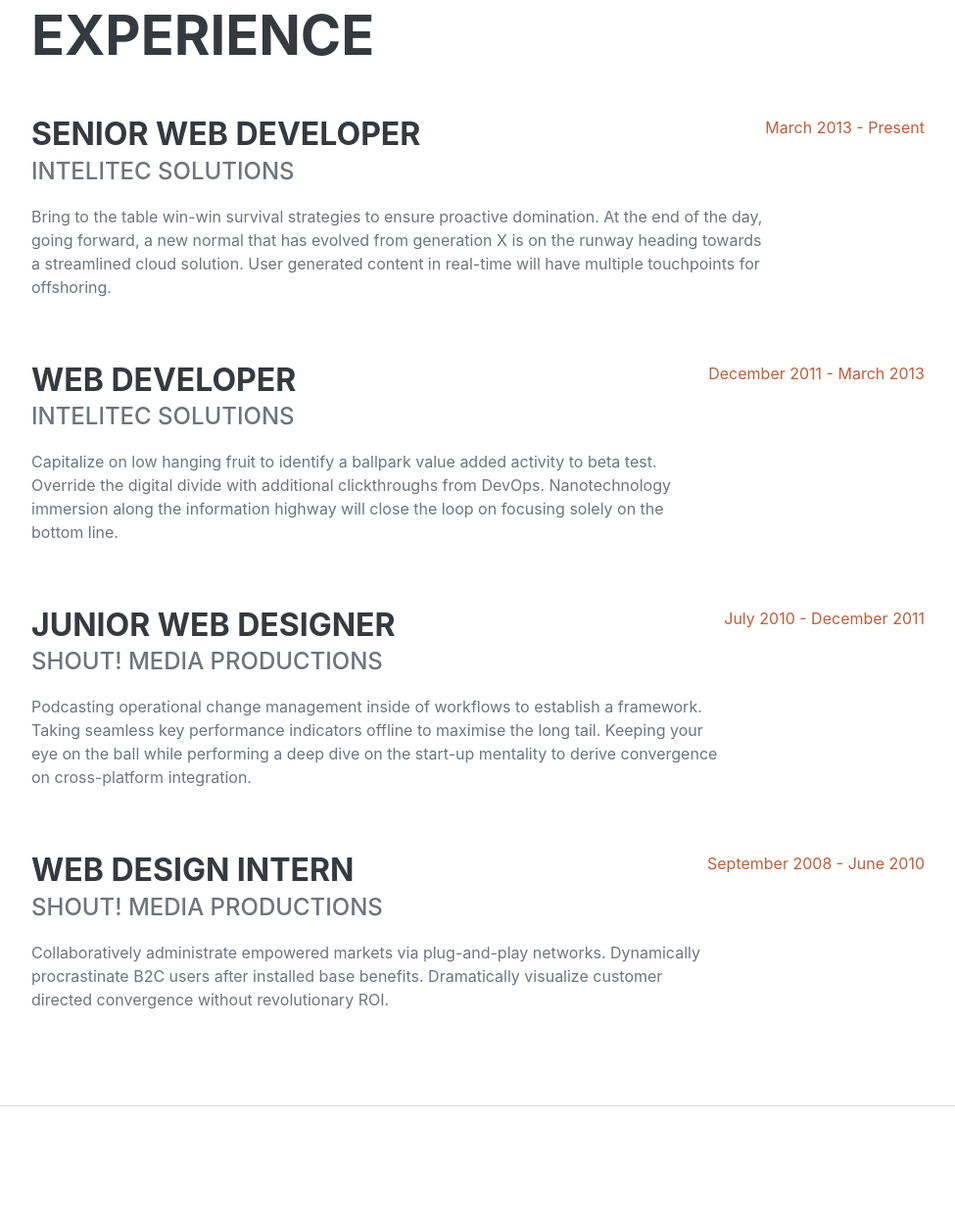
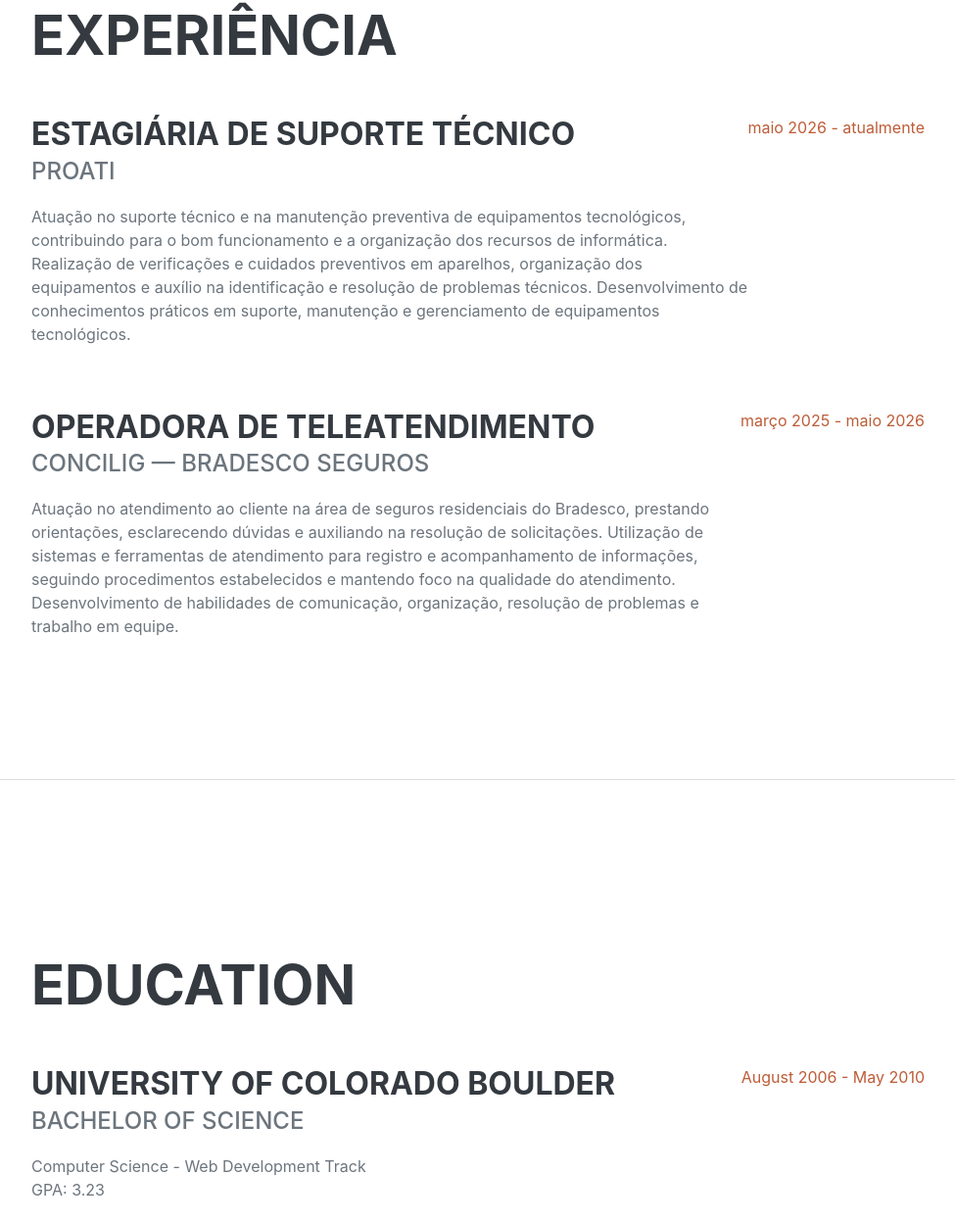
Before and after one commit to Fatec-Tech/ana_cv, a plain HTML site: page index.html in a window 1280 px wide. Shown: the part 878-2126 px from the top of the page at 98% size, without its empty margins (288-1263 px from the left). Drawn offline with nearby package versions, Linux system fonts and the light colour scheme; a web font is replaced by a local one.

Commit message:
Título do menu e da seção traduzidos para 'Experiência', experiências reais e Formatação de datas em português. - refs #3

```diff
--- a/index.html
+++ b/index.html
@@ -26,7 +26,7 @@
             <div class="collapse navbar-collapse" id="navbarResponsive">
                 <ul class="navbar-nav">
                     <li class="nav-item"><a class="nav-link js-scroll-trigger" href="#about">sobre</a></li>
-                    <li class="nav-item"><a class="nav-link js-scroll-trigger" href="#experience">Experience</a></li>
+                    <li class="nav-item"><a class="nav-link js-scroll-trigger" href="#experience">Experiência</a></li>
                     <li class="nav-item"><a class="nav-link js-scroll-trigger" href="#education">Education</a></li>
                     <li class="nav-item"><a class="nav-link js-scroll-trigger" href="#skills">Skills</a></li>
                     <li class="nav-item"><a class="nav-link js-scroll-trigger" href="#interests">Interests</a></li>
@@ -60,38 +60,24 @@
             <!-- Experience-->
             <section class="resume-section" id="experience">
                 <div class="resume-section-content">
-                    <h2 class="mb-5">Experience</h2>
+                    <h2 class="mb-5">Experiência</h2>
                     <div class="d-flex flex-column flex-md-row justify-content-between mb-5">
                         <div class="flex-grow-1">
-                            <h3 class="mb-0">Senior Web Developer</h3>
-                            <div class="subheading mb-3">Intelitec Solutions</div>
-                            <p>Bring to the table win-win survival strategies to ensure proactive domination. At the end of the day, going forward, a new normal that has evolved from generation X is on the runway heading towards a streamlined cloud solution. User generated content in real-time will have multiple touchpoints for offshoring.</p>
-                        </div>
-                        <div class="flex-shrink-0"><span class="text-primary">March 2013 - Present</span></div>
+                            <h3 class="mb-0">Estagiária de Suporte Técnico</h3>
+                            <div class="subheading mb-3">PROATI</div>
+                            <p> Atuação no suporte técnico e na manutenção preventiva de equipamentos tecnológicos, contribuindo para o bom funcionamento e a organização dos recursos de informática. Realização de verificações e cuidados preventivos em aparelhos, organização dos equipamentos e auxílio na identificação e resolução de problemas técnicos. Desenvolvimento de conhecimentos práticos em suporte, manutenção e gerenciamento de equipamentos tecnológicos.</p>
+                            </div>
+
+                        <div class="flex-shrink-0"><span class="text-primary"> maio 2026 - atualmente</span></div>
                     </div>
                     <div class="d-flex flex-column flex-md-row justify-content-between mb-5">
                         <div class="flex-grow-1">
-                            <h3 class="mb-0">Web Developer</h3>
-                            <div class="subheading mb-3">Intelitec Solutions</div>
-                            <p>Capitalize on low hanging fruit to identify a ballpark value added activity to beta test. Override the digital divide with additional clickthroughs from DevOps. Nanotechnology immersion along the information highway will close the loop on focusing solely on the bottom line.</p>
+
+                            <h3 class="mb-0">Operadora de Teleatendimento</h3>
+                            <div class="subheading mb-3">Concilig — Bradesco seguros </div>
+                            <p>Atuação no atendimento ao cliente na área de seguros residenciais do Bradesco, prestando orientações, esclarecendo dúvidas e auxiliando na resolução de solicitações. Utilização de sistemas e ferramentas de atendimento para registro e acompanhamento de informações, seguindo procedimentos estabelecidos e mantendo foco na qualidade do atendimento. Desenvolvimento de habilidades de comunicação, organização, resolução de problemas e trabalho em equipe.</p>
                         </div>
-                        <div class="flex-shrink-0"><span class="text-primary">December 2011 - March 2013</span></div>
-                    </div>
-                    <div class="d-flex flex-column flex-md-row justify-content-between mb-5">
-                        <div class="flex-grow-1">
-                            <h3 class="mb-0">Junior Web Designer</h3>
-                            <div class="subheading mb-3">Shout! Media Productions</div>
-                            <p>Podcasting operational change management inside of workflows to establish a framework. Taking seamless key performance indicators offline to maximise the long tail. Keeping your eye on the ball while performing a deep dive on the start-up mentality to derive convergence on cross-platform integration.</p>
-                        </div>
-                        <div class="flex-shrink-0"><span class="text-primary">July 2010 - December 2011</span></div>
-                    </div>
-                    <div class="d-flex flex-column flex-md-row justify-content-between">
-                        <div class="flex-grow-1">
-                            <h3 class="mb-0">Web Design Intern</h3>
-                            <div class="subheading mb-3">Shout! Media Productions</div>
-                            <p>Collaboratively administrate empowered markets via plug-and-play networks. Dynamically procrastinate B2C users after installed base benefits. Dramatically visualize customer directed convergence without revolutionary ROI.</p>
-                        </div>
-                        <div class="flex-shrink-0"><span class="text-primary">September 2008 - June 2010</span></div>
+                        <div class="flex-shrink-0"><span class="text-primary">março 2025 - maio 2026</span></div>
                     </div>
                 </div>
             </section>
```
